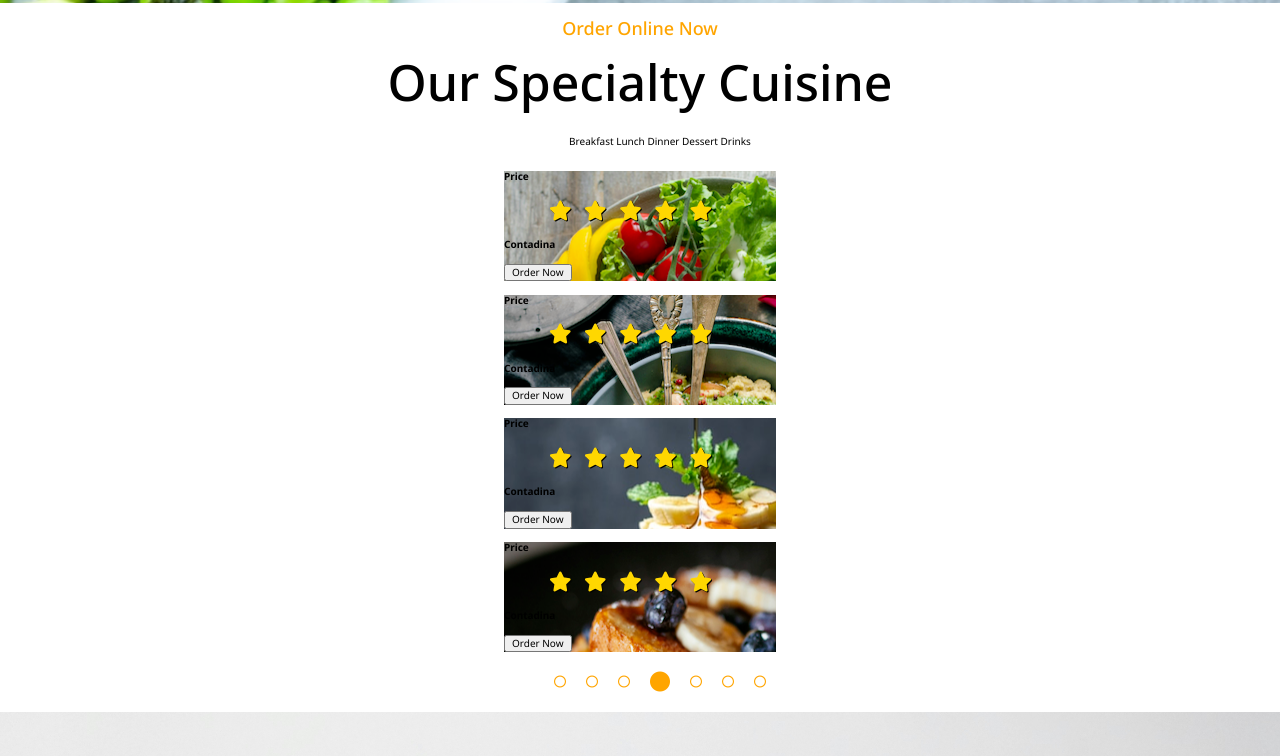
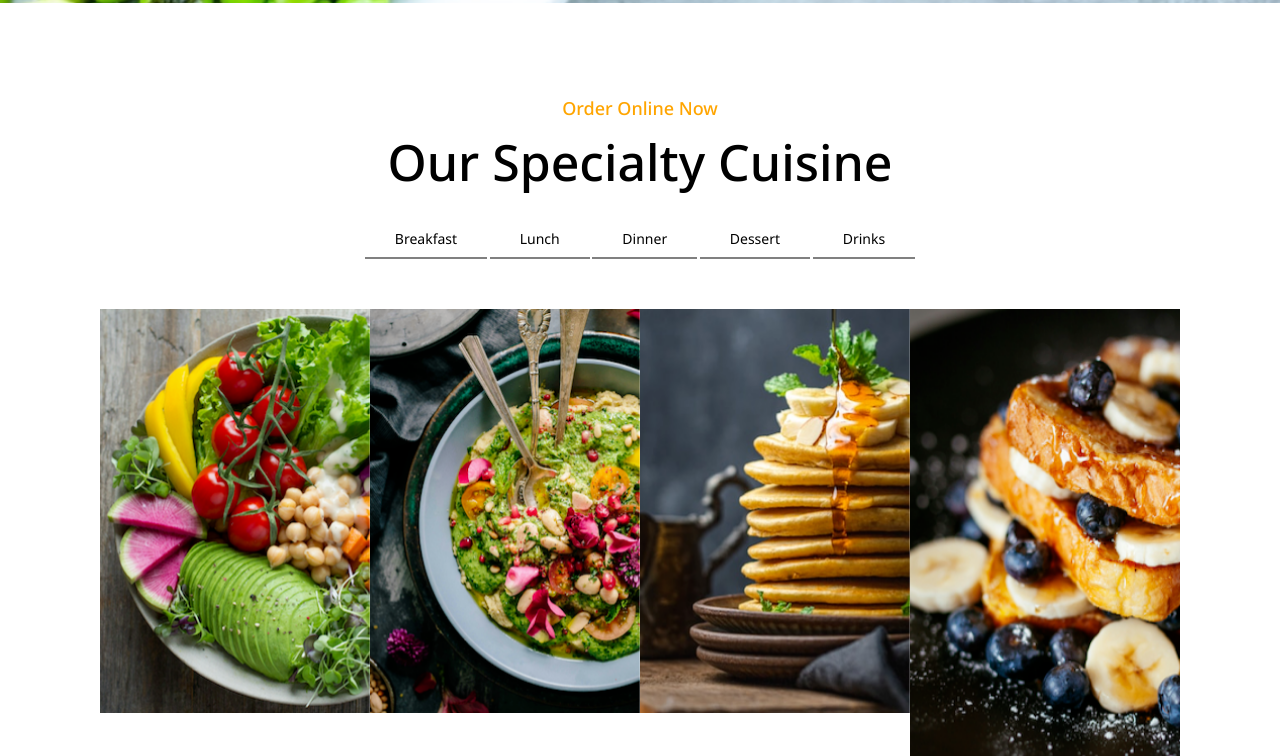
Before and after one commit to warnerjoe/nodeportfolio, a website: page views/restaurant.html in a window 1280 px wide. Shown: the part 1392-2148 px from the top of the page. Drawn offline with Linux system fonts and the light colour scheme.

Commit message:
Rough draft of menu section 1

```diff
--- a/views/css/restaurant.css
+++ b/views/css/restaurant.css
@@ -37,24 +37,26 @@ body {
   padding: 0 10rem;
 }
 
-.first-bg, header, main, .main-button, .about-container, .menu-container, .reservation-container,
+.first-bg, header, main, .main-button, .about-container, .menu-container, .menu-header, .menu-card-container, .reservation-container,
 .testimonials-container, form, .testimonial-dots-container ul,
-.menu-navigation-dots-container ul, .testimonial-card-container, .book-video-container, .hours-of-operation {
+.menu-navigation-dots-container ul, .testimonial-card-container, .book-video-container,
+.hours-of-operation, .menu-card-back {
   display: flex;
 }
 
-header, .main-socials-container, .about-container, .menu-cards-container, .menu-container > nav > ul, .hours-of-operation, .menu-btn {
+header, .main-socials-container, .about-container, .menu-card-container, .menu-container > nav > ul, .hours-of-operation, .menu-btn {
   flex-direction: row;
 }
 
 body, .reservation-container, .main-container, .menu-container, .menu-card,
 .reservation-container, .hours-left, .hours-right, .testimonials-container,
-.testimonial-card-container, .testimonial-card-container  {
+.testimonial-card-container, .testimonial-card-container, .menu-header, .menu-card-back  {
   flex-direction: column;
 }
 
-.menu-container, .testimonials-container , .testimonial-dots-container ul, .menu-navigation-dots-container ul,
-.reservation-container, .testimonial-card-container, .book-video-container  {
+.menu-container, .testimonials-container , .testimonial-dots-container ul,
+.menu-navigation-dots-container ul, .reservation-container, .testimonial-card-container,
+.book-video-container, .menu-header, .menu-card-back  {
   align-items: center;
 }
 
@@ -65,6 +67,10 @@ body, .reservation-container, .main-container, .menu-container, .menu-card,
 
 header, .hours-of-operation {
   justify-content: space-between;
+}
+
+.menu-card-container {
+  justify-content: space-evenly;
 }
 
 header {
@@ -226,21 +232,149 @@ main i {
   border-radius: 0 .7rem .7rem 0;
 }
 
+
+
+
+
+
+
+
+
+
+
+
+
+
+
+
+.menu-card-container {
+  flex-basis: 20%;
+  height: 100%;
+  position: relative;
+  width: 100%;
+}
+.menu-card {
+  height: 100%;
+  transform-style: preserve-3d;
+  transition: all 1s ease-in-out;
+  width: 100%;
+}
+.menu-card:hover {
+  transform: rotateY(180deg);
+}
+.menu-card-front {
+  height: 100%;
+  position: absolute;
+  width: 100%;
+}
+.menu-card-back {
+  transform: rotateY(180deg);
+  backface-visibility: hidden;
+  color: white;
+  padding: 2rem;
+  text-shadow: 1px 1px black;
+}
+
+.menu-card-item-name {
+  font-weight: 400;
+  font-size: 4rem;
+}
+
+.menu-card-price {
+  font-size: 3rem;
+}
+
+.menu-header h2 {
+  padding-top: 8rem;
+}
+
+.menu-header h3 {
+  padding-bottom: 3rem;
+}
+
+.menu-header nav {
+  margin-bottom: 4rem;
+}
+
+.menu-header ul {
+  padding-left: 0;
+}
+
+.menu-header li {
+  font-size: 1.4rem;
+  padding: 0 3rem 1rem 3rem;
+  border-bottom: 2px solid gray;
+  border-collapse: collapse;
+}
+
+.menu-header li:hover {
+  color: orange;
+  border-bottom: 2px solid orange;
+}
+
 .menu-1 {
   background: url("../images/restaurant/menu1.png") repeat-y;
+  background-size: cover;
 }
 
 .menu-2 {
   background: url("../images/restaurant/menu2.png") repeat-y;
+  background-size: cover;
 }
 
 .menu-3 {
   background: url("../images/restaurant/menu3.png") repeat-y;
+  background-size: cover;
 }
 
 .menu-4 {
   background: url("../images/restaurant/menu4.png") repeat-y;
+  background-size: cover;
 }
+
+.menu-navigation-dots-container {
+  padding-top: 4rem;
+  padding-bottom: 8rem;
+}
+
+.menu-star-container {
+  padding-left: 0;
+}
+
+.order-now {
+  border-radius: .6rem;
+  font-size: 1.8rem;
+  font-weight: 100;
+  background: orange;
+  padding: 1.5rem;
+}
+
+
+
+
+
+
+
+
+
+
+
+
+
+
+
+
+
+
+
+
+
+
+
+
+
+
+
 
 .reservation-container {
   background: url("../images/restaurant/third-bg.jpg") repeat-y;
@@ -357,6 +491,10 @@ main i {
   text-shadow: 1px 1px black;
 }
 
+.menu-card-back .fa-star {
+  font-size: 1.6rem;
+}
+
 .small-dot {
   font-size: 1.2rem;
 }
--- a/views/restaurant.html
+++ b/views/restaurant.html
@@ -83,7 +83,24 @@
 			</div>
 		</section>
 
+
+
+
+
+
+
+
+
+
+
+
+
+
+
+
+
 		<section id="menu" class="menu-container">
+			<section class="menu-header">
 				<h2>Order Online Now</h2>
 				<h3>Our Specialty Cuisine</h3>
 				<nav>
@@ -95,12 +112,12 @@
 						<li class="menu-navigation">Drinks</li>
 					</ul>
 				</nav>
+			</section>
 
-			<section class="menu-cards-container">
+			<section class="menu-card-container">
 				<section class="menu-card menu-1">
 					<div class="menu-card-back">
-						<div class="menu-card-front">
-							<h4>Price</h4>
+						<h4 class="menu-card-price">$14.99</h4>
 						<ul class="menu-star-container">
 							<li class="star001"><i class="fa-solid fa-star"></i></li>
 							<li class="star002"><i class="fa-solid fa-star"></i></li>
@@ -108,16 +125,15 @@
 							<li class="star004"><i class="fa-solid fa-star"></i></li>
 							<li class="star005"><i class="fa-solid fa-star"></i></li>
 						</ul>
-							<h4>Contadina</h4>
-							<button>Order Now</button>
+						<h4 class="menu-card-item-name">Salad</h4>
+						<div class="order-now">Order Now</div>
 					</div>
-					</div>
+					<div class="menu-card-front"></div>
 				</section>
 
 					<section class="menu-card menu-2">
 						<div class="menu-card-back">
-						<div class="menu-card-front">
-							<h4>Price</h4>
+							<h4 class="menu-card-price">$14.99</h4>
 							<ul class="menu-star-container">
 								<li class="star001"><i class="fa-solid fa-star"></i></li>
 								<li class="star002"><i class="fa-solid fa-star"></i></li>
@@ -125,16 +141,15 @@
 								<li class="star004"><i class="fa-solid fa-star"></i></li>
 								<li class="star005"><i class="fa-solid fa-star"></i></li>
 							</ul>
-							<h4>Contadina</h4>
-							<button>Order Now</button>
+							<h4 class="menu-card-item-name">Soup</h4>
+							<div class="order-now">Order Now</div>
 						</div>
-					</div>
+						<div class="menu-card-front"></div>
 					</section>
 
 						<section class="menu-card menu-3">
 							<div class="menu-card-back">
-						<div class="menu-card-front">
-							<h4>Price</h4>
+								<h4 class="menu-card-price">$14.99</h4>
 								<ul class="menu-star-container">
 									<li class="star001"><i class="fa-solid fa-star"></i></li>
 									<li class="star002"><i class="fa-solid fa-star"></i></li>
@@ -142,16 +157,15 @@
 									<li class="star004"><i class="fa-solid fa-star"></i></li>
 									<li class="star005"><i class="fa-solid fa-star"></i></li>
 								</ul>
-							<h4>Contadina</h4>
-							<button>Order Now</button>
+								<h4 class="menu-card-item-name">Pancakes</h4>
+								<div class="order-now">Order Now</div>
 							</div>
-					</div>
+							<div class="menu-card-front"></div>
 						</section>
 
 							<section class="menu-card menu-4">
 								<div class="menu-card-back">
-						<div class="menu-card-front">
-							<h4>Price</h4>
+									<h4 class="menu-card-price">$14.99</h4>
 									<ul class="menu-star-container">
 										<li class="star001"><i class="fa-solid fa-star"></i></li>
 										<li class="star002"><i class="fa-solid fa-star"></i></li>
@@ -159,11 +173,13 @@
 										<li class="star004"><i class="fa-solid fa-star"></i></li>
 										<li class="star005"><i class="fa-solid fa-star"></i></li>
 									</ul>
-							<h4>Contadina</h4>
-							<button>Order Now</button>
+									<h4 class="menu-card-item-name">French Toast</h4>
+									<div class="order-now">Order Now</div>
 								</div>
-					</div>
+								<div class="menu-card-front"></div>
 							</section>
+						</section>
+
 
 				<section class="menu-navigation-dots-container">
 					<ul>
@@ -176,8 +192,6 @@
 						<li><i class="fa-regular fa-circle small-dot"></i></li>
 					</ul>
 				</section>
-			</section>
-
 			</section>
 
 
@@ -221,24 +235,6 @@
 
 		</section>
 
-
-
-
-
-
-
-
-
-
-
-
-
-
-
-
-
-
-
 		<section id="testimonials" class="testimonials-container">
 			<h2>Testimonials</h2>
 			<h3>Customers Say</h3>
```
Also changed, not shown: 2 other files. Lines whose indentation alone changed are shown as unchanged.
